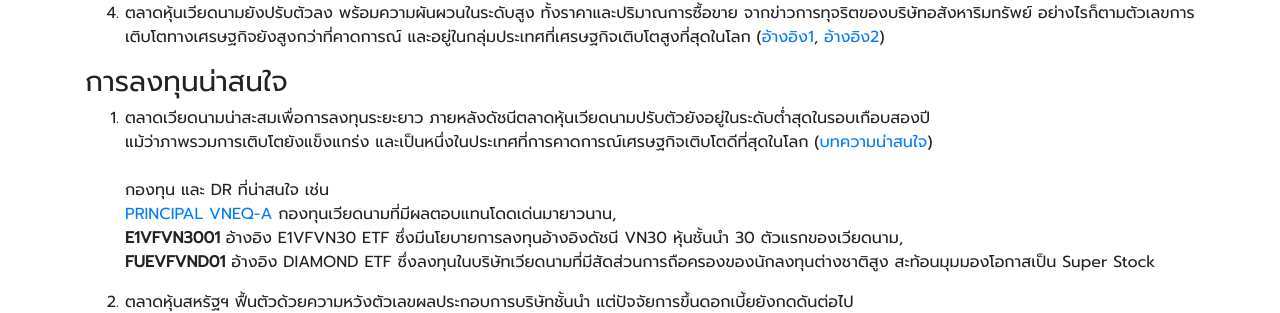
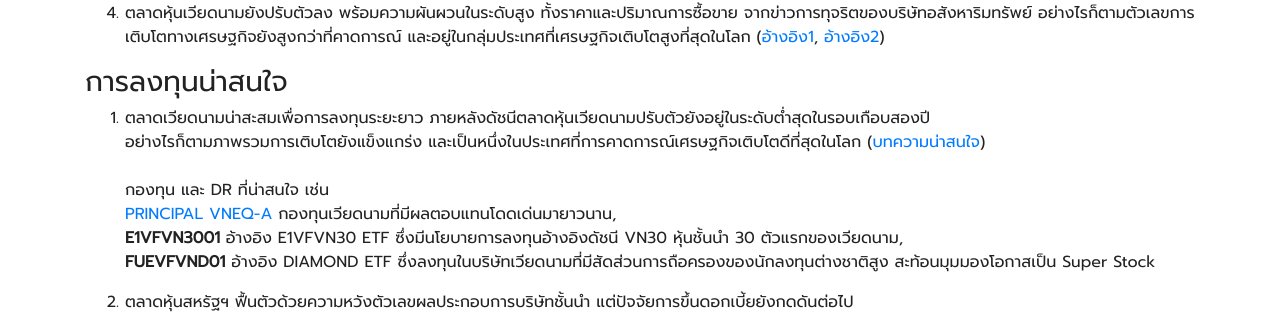
Before and after one commit to moneysart/moneysart.github.io, a Jekyll site: the page built from weekly/_posts/2022-10-23-summary.md, in a window 1280 px wide. Shown: the part 487-800 px from the top of the page. Built offline with Jekyll 4.4.1, drawn with Linux system fonts in a browser that asks for light colours; nearby versions of some CDN libraries.

Commit message:
fix typo

```diff
--- a/weekly/_posts/2022-10-23-summary.md
+++ b/weekly/_posts/2022-10-23-summary.md
@@ -29,7 +29,7 @@ date: 2022-10-22
 ### การลงทุนน่าสนใจ
 
 1. ตลาดเวียดนามน่าสะสมเพื่อการลงทุนระยะยาว ภายหลังดัชนีตลาดหุ้นเวียดนามปรับตัวยังอยู่ในระดับต่ำสุดในรอบเกือบสองปี
-แม้ว่าภาพรวมการเติบโตยังแข็งแกร่ง และเป็นหนึ่งในประเทศที่การคาดการณ์เศรษฐกิจเติบโตดีที่สุดในโลก ([บทความน่าสนใจ](https://www.finnomena.com/finnomena-ic/finnomena-market-alert-vni-11/))<br><br>
+อย่างไรก็ตามภาพรวมการเติบโตยังแข็งแกร่ง และเป็นหนึ่งในประเทศที่การคาดการณ์เศรษฐกิจเติบโตดีที่สุดในโลก ([บทความน่าสนใจ](https://www.finnomena.com/finnomena-ic/finnomena-market-alert-vni-11/))<br><br>
 กองทุน และ DR ที่น่าสนใจ เช่น
 [PRINCIPAL VNEQ-A](https://www.finnomena.com/fund/PRINCIPAL%20VNEQ-A) กองทุนเวียดนามที่มีผลตอบแทนโดดเด่นมายาวนาน,
 **E1VFVN3001** อ้างอิง E1VFVN30 ETF ซึ่งมีนโยบายการลงทุนอ้างอิงดัชนี VN30 หุ้นชั้นนำ 30 ตัวแรกของเวียดนาม,
```
